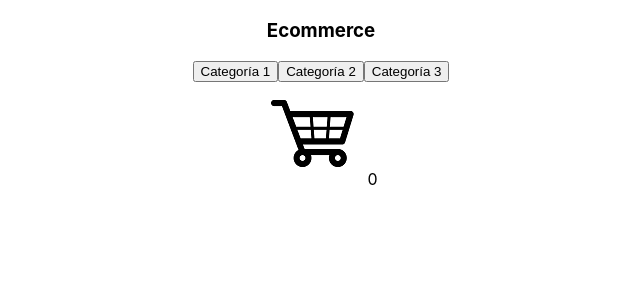
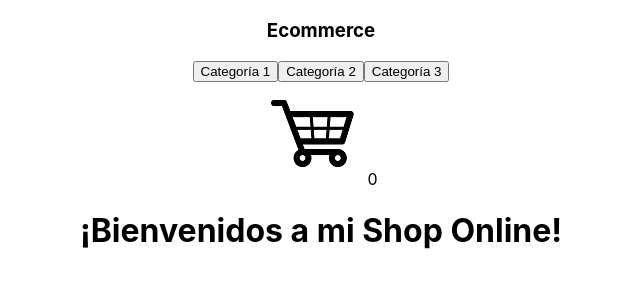
Before and after one commit to polgamero/polgamero.github.io, a React (Create React App) app in the folder curso_react/: page / in a window 1280 px wide. Shown: the top 300 px of the page, without its empty margins (319-959 px from the left). Built offline with nearby package versions, Linux system fonts and the light colour scheme.

Commit message:
Se agrega una landing con un mensaje de bienvenida

```diff
--- a/curso_react/src/App.js
+++ b/curso_react/src/App.js
@@ -1,10 +1,12 @@
 import './App.css';
 import NavBar from './Components/NavBar/NavBar';
+import ItemListContainer from './Components/ItemListContainer/ItemListContainer';
 
 function App() {
   return (
     <div className="App">
       <NavBar />
+      <ItemListContainer bienvenida={'¡Bienvenidos a mi Shop Online!'}/>
     </div>
   );
 }
--- /dev/null
+++ b/curso_react/src/Components/ItemListContainer/ItemListContainer.js
@@ -0,0 +1,11 @@
+const ItemListContainer = ({ bienvenida }) => {
+    return (
+        <div>
+            <h1>
+                {bienvenida}
+            </h1>
+        </div>
+    )
+}
+
+export default ItemListContainer
```
